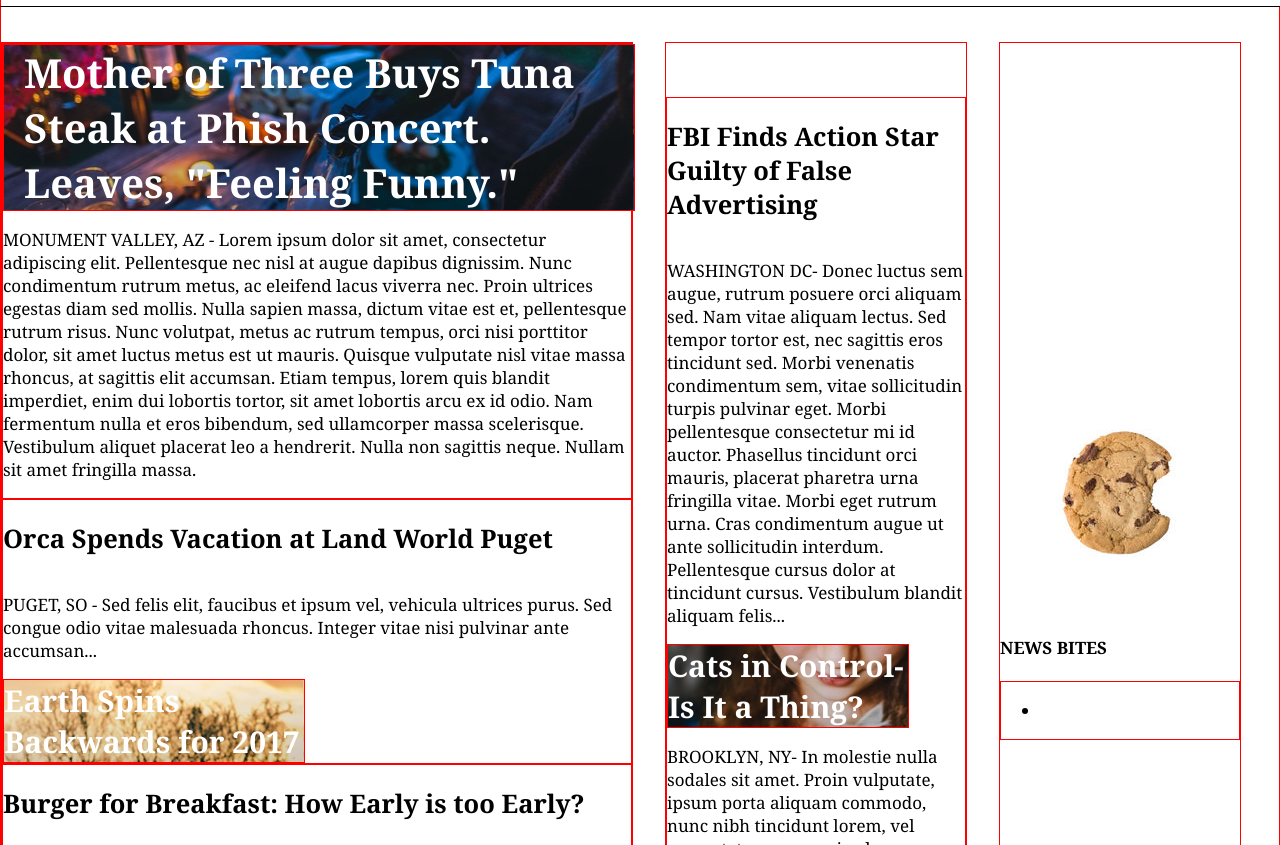
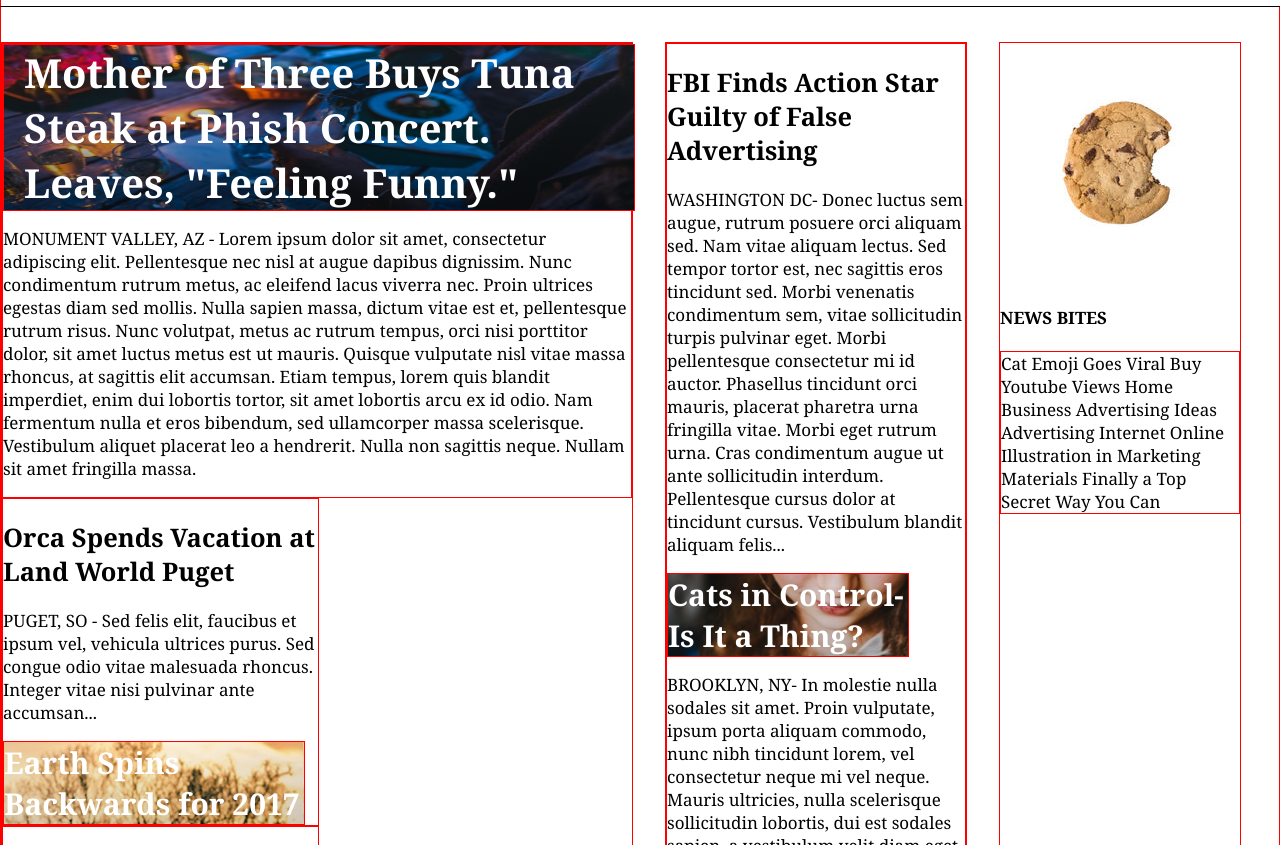
Before and after one commit to tj724/mytimes, a plain HTML site: page index.html in a window 1280 px wide. Shown: the part 75-920 px from the top of the page. Drawn offline with Linux system fonts and the light colour scheme.

Commit message:
Still flexing

```diff
--- a/index.html
+++ b/index.html
@@ -38,14 +38,14 @@
                 <span class="imagetext">Mother of Three Buys Tuna Steak at Phish Concert. Leaves, "Feeling Funny."</span></div>
                 <p>MONUMENT VALLEY, AZ - Lorem ipsum dolor sit amet, consectetur adipiscing elit. Pellentesque nec nisl at augue dapibus dignissim. Nunc condimentum rutrum metus, ac eleifend lacus viverra nec. Proin ultrices egestas diam sed mollis. Nulla sapien massa, dictum vitae est et, pellentesque rutrum risus. Nunc volutpat, metus ac rutrum tempus, orci nisi porttitor dolor, sit amet luctus metus est ut mauris. Quisque vulputate nisl vitae massa rhoncus, at sagittis elit accumsan. Etiam tempus, lorem quis blandit imperdiet, enim dui lobortis tortor, sit amet lobortis arcu ex id odio. Nam fermentum nulla et eros bibendum, sed ullamcorper massa scelerisque. Vestibulum aliquet placerat leo a hendrerit. Nulla non sagittis neque. Nullam sit amet fringilla massa. </p>
            </div>
-           <div class="story">
+           <div class="story2">
                <h2>Orca Spends Vacation at Land World Puget</h2>
                 <p>PUGET, SO - Sed felis elit, faucibus et ipsum vel, vehicula ultrices purus. Sed congue odio vitae malesuada rhoncus. Integer vitae nisi pulvinar ante accumsan... </p>
                <div id="image2" class="storyimage">
                 <span class="imagetext">Earth Spins Backwards for 2017</span>
                 </div>
            </div>
-           <div class="story">
+           <div class="story3">
                <h2>Burger for Breakfast: How Early is too Early?</h2>
                 <p>Mew York, MY—Interdum et malesuada fames ac ante ipsum primis in faucibus. Pellentesque id quam facilisis, ultrices ante ut, rutrum enim. Praesent eu nisl erat. </p>
                <div id="image3" class="storyimage">
@@ -72,11 +72,7 @@
             <img src="resources/images/img-news-bite.png" />
             <h4>NEWS BITES</h4>
             <div id="newsbites">
-                <ul>
-                <li></li>
-
-
-                </ul>
+                Cat Emoji Goes Viral Buy Youtube Views Home Business Advertising Ideas Advertising Internet Online Illustration in Marketing Materials Finally a Top Secret Way You Can
 
 
             </div>
--- a/resources/style.css
+++ b/resources/style.css
@@ -75,11 +75,12 @@
     display: flex;
     flex-direction: column;
     margin-right: 32px;
-    justify-content: center;
+
 }
 
 .column.large {
   width: 630px;
+display: inline-flex;
 }
 
 .column.medium {
@@ -89,28 +90,38 @@
 .column.small {
     width: 240px;
 }
-
-.story{
+/*Each story is wrapped in this*/
+/*.story{
     display: flex;
     flex-direction: column;
     align-content: center;
 
-}
+}*/
 
+/*Each picture for a story is wrapped in this with a span for the caption*/
 .storyimage{
     display: flex;
     justify-content: center;
     align-items: center;
-    width: 630px;
+}
+
+.story1{
+    display: block;
+}
+
+.story2, .story3{
+    width: 50%;
+
 }
 
 
+/*this is ued to individualize the background images*/
 #image1{
     background-image: url(images/img-story-main.png);
+    background-size: 100% 100%;
+    background-repeat: no-repeat;
+    display: flex;
     width: 630px;
-    display: flex;
-
-
 }
 
 
@@ -134,6 +145,7 @@
 
 
 .imagetext{
+    display: flex;
   font-family: Georgia;
   font-weight: bold;
   font-size: 30px;
@@ -147,3 +159,10 @@
     width: 630;
     margin-left: 20px;
 }
+
+
+
+p{
+    margin-top: 16px;
+    display: block;
+}
```
